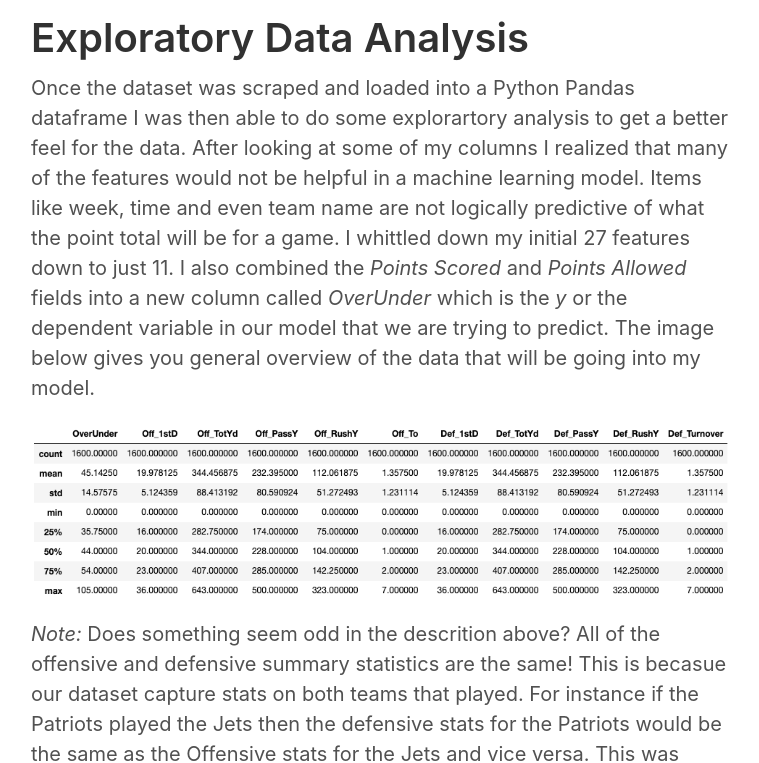
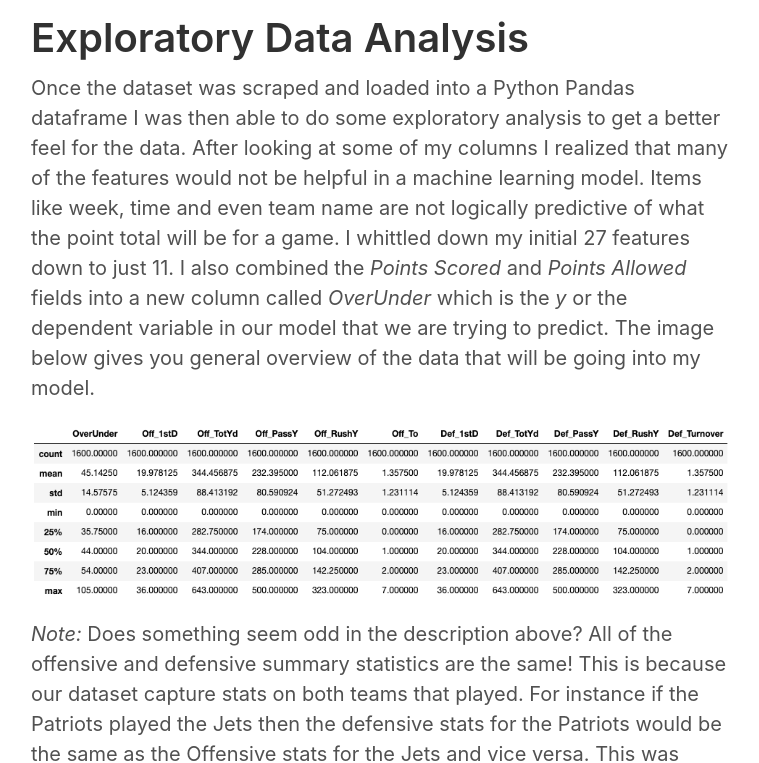
Before and after one commit to skhan-tech/skhan-tech.github.io, a Jekyll site: the page built from _posts/2020-01-24-Football-Statistics-Analysis.md, in a window 1280 px wide and 1400 px high, scrolled down 4130 px. Shown: the part 184-947 px from the top of the window, without its empty margins (259-1018 px from the left). Built offline with Jekyll 4.4.1, drawn with Linux system fonts in a browser that asks for light colours; our own code applies the rules of GitHub Pages for plain Markdown files; some of the changed text lies outside the part shown.

Commit message:
Update 2020-01-24-Football-Statistics-Analysis.md

````diff
--- a/_posts/2020-01-24-Football-Statistics-Analysis.md
+++ b/_posts/2020-01-24-Football-Statistics-Analysis.md
@@ -10,7 +10,7 @@
 With the NFL conference championships now complete i thought it would be timely to take a closer look at some football statistics ahead of the Super Bowl. I'm not a huge football fan but analyzing this data is a great way to get a better feel for the game and the statistics that drive it.
 
 # Problem Statement
-The objective of this exercise is to determine which team statistics have the greatest impact on the amount of total points scored during an NFL Game. This problem statement is very specific becasue I want to be able to compare my modeled output to the Las Vegas Over/Under betting line (see below). I am merely using this as a benchmark to compare my model to.
+The objective of this exercise is to determine which team statistics have the greatest impact on the amount of total points scored during an NFL Game. This problem statement is very specific because I want to be able to compare my modeled output to the Las Vegas Over/Under betting line (see below). I am merely using this as a benchmark to compare my model to.
 
 *Note: I have no delusions of being a professional sports gambler!* ;-)
 
@@ -38,17 +38,17 @@ Once i was able to identify a provider my next task was to determine a good way
 
 ![Dataset1]({{ site.url }}/images/Dataset.png)
 
-After a bit of coding I was able to gather 1600 rows and 27 columns of data which represent each individiual game played. Each of the columns will be a potential feature in my machine learning model. The out from my Python dataframe below gives you a sense of the type of data i will be analyzing.
+After a bit of coding I was able to gather 1600 rows and 27 columns of data which represent each individual game played. Each of the columns will be a potential feature in my machine learning model. The out from my Python dataframe below gives you a sense of the type of data i will be analyzing.
 
 ![Dataset]({{ site.url }}/images/Football-Columns.png)
 
 # Exploratory Data Analysis
 
-Once the dataset was scraped and loaded into a Python Pandas dataframe I was then able to do some explorartory analysis to get a better feel for the data. After looking at some of my columns I realized that many of the features would not be helpful in a machine learning model. Items like week, time and even team name are not logically predictive of what the point total will be for a game. I whittled down my initial 27 features down to just 11. I also combined the *Points Scored* and *Points Allowed* fields into a new column called *OverUnder* which is the *y* or the dependent variable in our model that we are trying to predict. The image below gives you general overview of the data that will be going into my model.
+Once the dataset was scraped and loaded into a Python Pandas dataframe I was then able to do some exploratory analysis to get a better feel for the data. After looking at some of my columns I realized that many of the features would not be helpful in a machine learning model. Items like week, time and even team name are not logically predictive of what the point total will be for a game. I whittled down my initial 27 features down to just 11. I also combined the *Points Scored* and *Points Allowed* fields into a new column called *OverUnder* which is the *y* or the dependent variable in our model that we are trying to predict. The image below gives you general overview of the data that will be going into my model.
 
 ![Describe]({{ site.url }}/images/Football-Describe.png)
 
-*Note:* Does something seem odd in the descrition above? All of the offensive and defensive summary statistics are the same! This is becasue our dataset capture stats on both teams that played. For instance if the Patriots played the Jets then the defensive stats for the Patriots would be the same as the Offensive stats for the Jets and vice versa. This was actually a good way to see if there were any errors in my data. If any of the basic statistics were note correct here there might have been some error in these summary statistics.
+*Note:* Does something seem odd in the description above? All of the offensive and defensive summary statistics are the same! This is because our dataset capture stats on both teams that played. For instance if the Patriots played the Jets then the defensive stats for the Patriots would be the same as the Offensive stats for the Jets and vice versa. This was actually a good way to see if there were any errors in my data. If any of the basic statistics were note correct here there might have been some error in these summary statistics.
 
 Next, let's get a general birds-eye view of our data in order to see how it is shaped. I used a basic matplotlib histogram in order to visualize this data:
 
@@ -114,7 +114,7 @@ We can see above that the basic linear regression model had the lowest MAE, mean
 ![LinearReg]({{ site.url }}/images/LinearRegression.png)
 
 # Conclusion & Follow-Up
-In the end i wasn't able to beat Vegas but it was fun going through the process. I was able to collect the data needed, perform some exploratory analysis, do basic feature engineering and run a machine learning model.  The last think we need to do is look at some of the coefficients our model produced in order to see how each feature influenced our overall point totals.
+In the end I wasn't able to beat Vegas but it was fun going through the process. I was able to collect the data needed, perform some exploratory analysis, do basic feature engineering and run a machine learning model.  The last think we need to do is look at some of the coefficients our model produced in order to see how each feature influenced our overall point totals.
 
 ```
 Off_1stD : 0.56
````
Also changed, not shown: other parts of _posts/2020-01-24-Football-Statistics-Analysis.md (+6 -6 lines).
